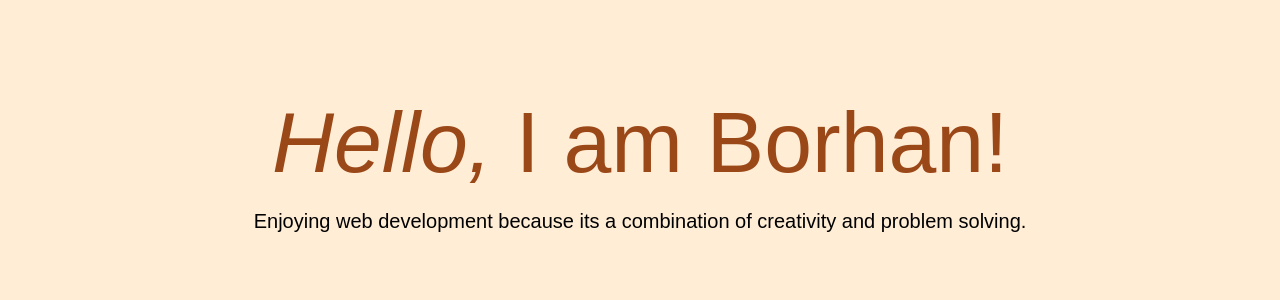
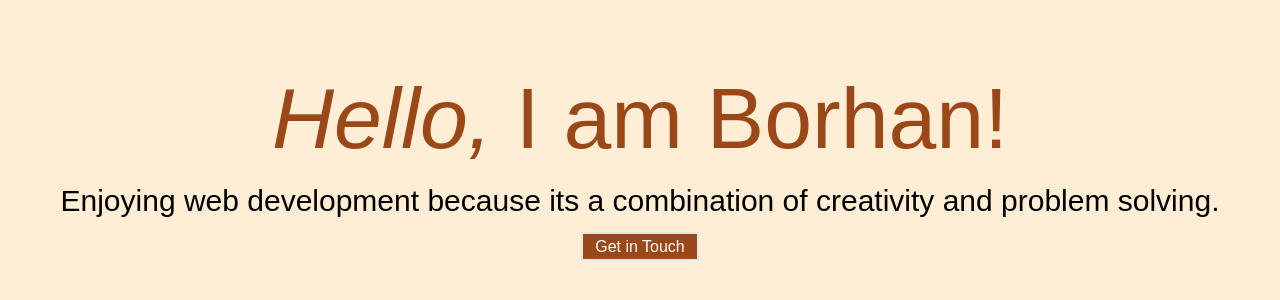
Before and after one commit to borhanphp/portfolio, a Next.js app: page / in a window 1280 px wide. Shown: the part 244-544 px from the top of the page. Built offline with nearby package versions, Linux system fonts and the light colour scheme; a web font is replaced by a local one.

Commit message:
added get in touch button

```diff
--- a/src/app/components/homepage/page.js
+++ b/src/app/components/homepage/page.js
@@ -1,4 +1,5 @@
 import Image from "next/image";
+import Link from "next/link";
 import React from "react";
 
 const HomePage = () => {
@@ -14,7 +15,10 @@ const HomePage = () => {
           <div className="grid place-content-center h-screen">
           <div>
             <p className="text-[86px] text-center text-[#9B4819]"><span className="italic">Hello,</span> I am Borhan!</p>
-            <p className="text-center text-xl">Enjoying web development because its a combination of creativity and problem solving.</p>
+            <p className="text-center text-3xl">Enjoying web development because its a combination of creativity and problem solving.</p>
+          </div>
+          <div className="text-center mt-4">
+            <Link href="https://www.linkedin.com/in/tsmborhan" className="border-2 px-3 py-1 text-white bg-[#9B4819]">Get in Touch</Link>
           </div>
           </div>
         </div>
```
